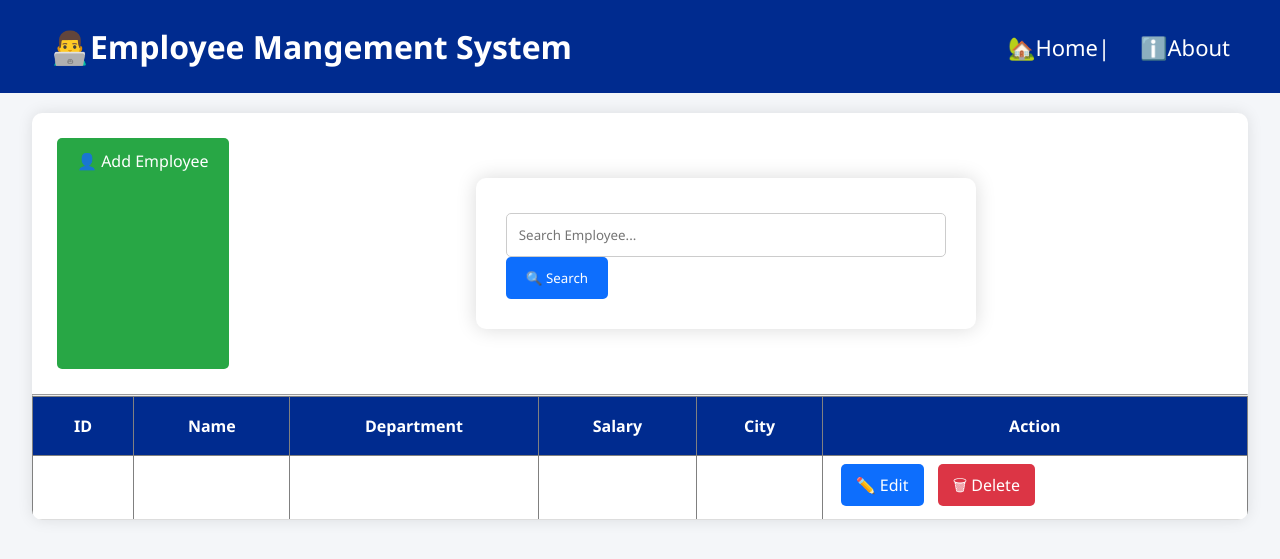
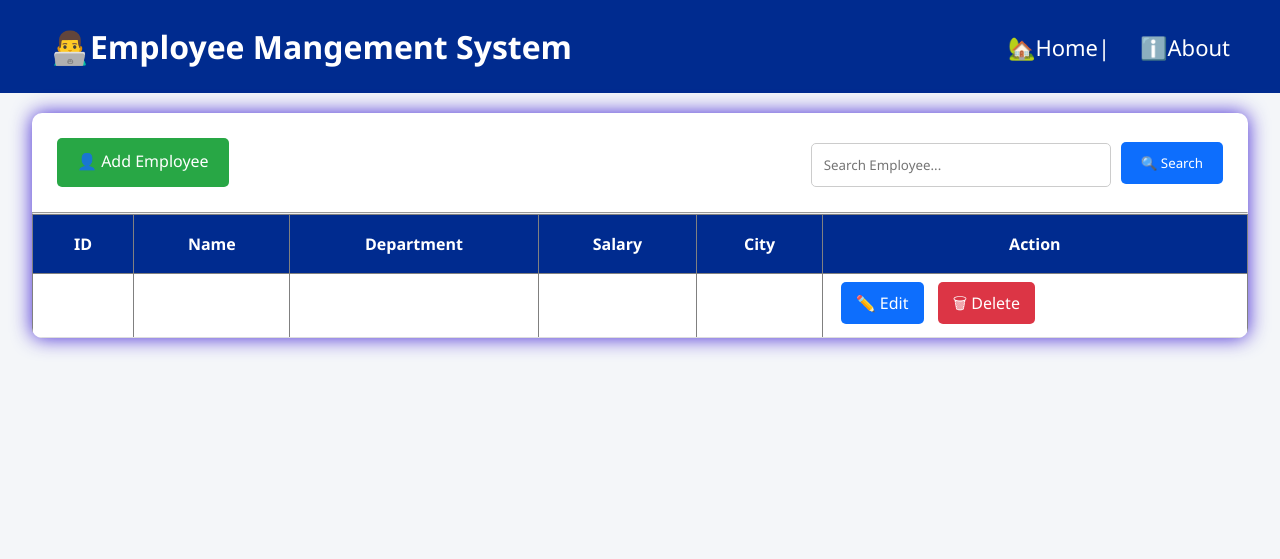
Before and after one commit to AJITHRAJA8/Employee-Mangement-System, a Flask app: page / in a window 1280 px wide. Shown: the top 559 px of the page. Run offline with Flask 3, Linux system fonts and the light colour scheme; tables that the repository leaves empty or names only in its code hold one stand-in row (values such as "Sample post").

Commit message:
changing the style

```diff
--- a/static/style.css
+++ b/static/style.css
@@ -31,14 +31,16 @@
 
 .flash-success{
     width:95%;
-    margin:20px auto;
-    padding:20px;
-    border:1px solid #b5ddb5;
-    background:#edf9ed;
-    color:#228b22;
+    margin:20px auto 30px;
+    padding:18px 25px;
+    background:#d4edda;
+    color:#155724;
+    border:1px solid #c3e6cb;
+    border-left:6px solid #28a745;
     border-radius:8px;
-    font-size:22px;
-    font-weight:bold;
+    font-size:20px;
+    font-weight:600;
+    box-shadow:0 2px 8px rgba(0,0,0,0.08);
 }
 
 .box{
@@ -46,7 +48,7 @@
     margin:20px auto;
     background:white;
     border-radius:10px;
-    box-shadow:0 0 15px rgba(0,0,0,.1);
+    box-shadow:0 0 20px rgba(38, 5, 206, 0.864);
     overflow:hidden;
 }
 .top-bar{
@@ -62,6 +64,21 @@
     padding:12px 20px;
     border-radius:5px;
     display:inline-block;
+}
+
+.search-form{
+    display:flex;
+    gap:10px;
+    align-items:center;
+}
+
+.search-form .search-input{
+    width:300px;
+    padding:12px;
+}
+
+.search-form .search-btn{
+    padding:12px 20px;
 }
 
 .search-input{
@@ -113,7 +130,7 @@
     border-radius:5px;
     margin-left:10px;
 }
-form{
+.container{
     width:500px;
     margin:40px auto;
     background:white;
--- a/templates/add.html
+++ b/templates/add.html
@@ -6,7 +6,7 @@
     </head>
     <body>
         <h1>Add user</h1>
-        <form action=""  method="POST">
+        <form action=""  method="POST" class="container">
             <label>Name</label>
             <input type="text" name="name" required>
             <label>Department</label>
--- a/templates/home.html
+++ b/templates/home.html
@@ -26,17 +26,16 @@
                 <a class="add-btn" href="{{url_for('add')}}">
                     👤 Add Employee
                 </a>
-                <form action="/search" method="GET">
+                <form class="search-form" action="/search" method="GET">
                     <input
-                    type="text"
-                    name="search"
-                    placeholder="Search Employee..."
-                    class="search-input">
-
+                        type="text"
+                        name="search"
+                        placeholder="Search Employee..."
+                        class="search-input">
                     <button class="search-btn">
                         🔍 Search
                     </button>
-                 </form>
+                </form>
 
             </div>
             <hr>
--- a/templates/update.html
+++ b/templates/update.html
@@ -6,7 +6,7 @@
     </head>
     <body>
         <h1>Add user</h1>
-        <form action=""  method="POST">
+        <form action=""  method="POST" class="container">
             <label>Name</label>
             <input type="text" name="name" value="{{datas.Name}}" required>
             <label>Department</label>
```
